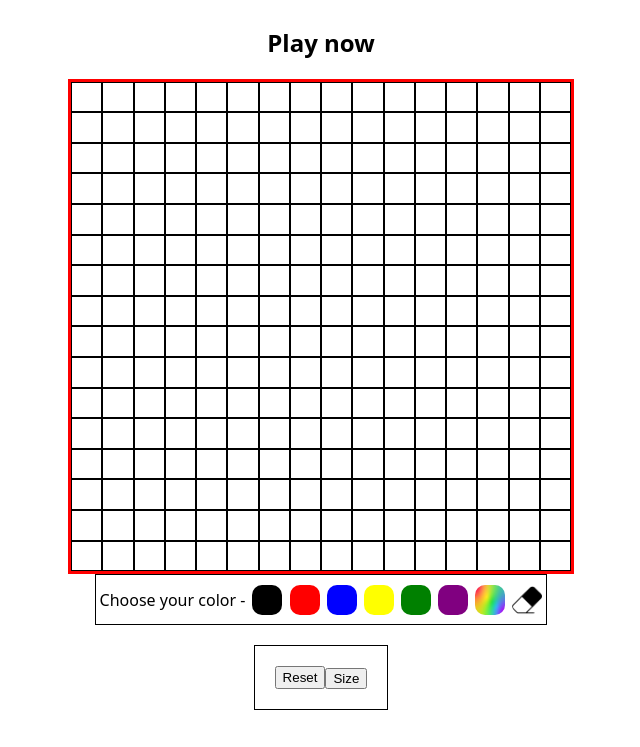
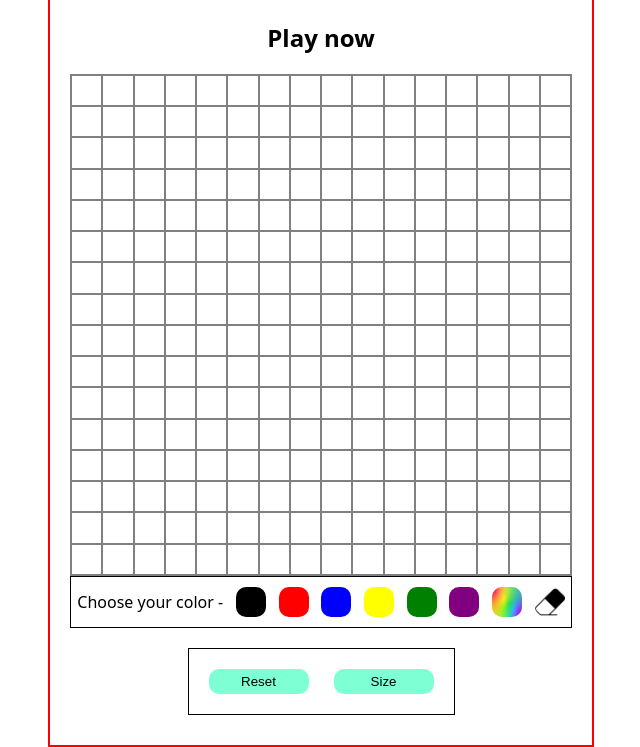
Before and after one commit to nikola88393/Project-Etch-a-Sketch, a plain HTML site: page index.html in a window 1280 px wide. Shown: the part 88-835 px from the top of the page, without its empty margins (319-959 px from the left). Drawn offline with Linux system fonts and the light colour scheme.

Commit message:
Create skeleton of the UI. Game is now playable

```diff
--- a/index.html
+++ b/index.html
@@ -8,6 +8,7 @@
     <script src="script.js" defer></script>
   </head>
   <body>
+    <div class="container">
       <h1>Etch-a-Sketch</h1>
       <h2>Play now</h2>
       <div class="gridContainer"></div>
@@ -32,11 +33,13 @@
           <img src="/eraser_254686.png" width="30px" height="30px" />
         </button>
       </div>
-  </body>
+
       <div class="buttonContainer">
         <button class="reset">Reset</button>
         <div class="setSizeButtons">
           <button>Size</button>
         </div>
       </div>
+    </div>
+  </body>
 </html>
--- a/script.js
+++ b/script.js
@@ -6,7 +6,7 @@ function drawGrid(number = 16){
         for(let j = 1; j <= number; j++){
             const gridElement = document.createElement('div');
             gridElement.classList = 'gridElement';
-            gridElement.style.border = "1px solid black";
+            gridElement.style.border = "1px solid grey";
             newLine.appendChild(gridElement);
 
         }
--- a/style.css
+++ b/style.css
@@ -9,10 +9,19 @@ body {
 button {
     cursor: pointer;
 }
+
+.container {
+    display: flex;
+    flex-direction: column;
+    align-items: center;
+    border: 2px solid red;
+    padding: 20px;
+}
+
 .gridContainer{
     display: flex;
     flex-direction: column;
-    border: solid red;
+    border: 1px solid gray;
     width: 500px;
     height: 500px;
     flex: 0 1 auto;
@@ -35,6 +44,15 @@ button {
     margin-bottom: 10px;
     padding: 20px;
     border: 1px solid black;
+    gap: 25px;
+}
+
+.buttonContainer button {
+    border: none;
+    border-radius: 10px;
+    width: 100px;
+    height: 25px;
+    background-color: aquamarine;
 }
 
 .colorContainer {
@@ -42,7 +60,7 @@ button {
     justify-content: space-around;
     align-items: center;
     border: 1px solid black;
-    width: 450px;
+    width: 500px;
     height: 50px;
 }
 
```
Lines whose indentation alone changed are shown as unchanged.
